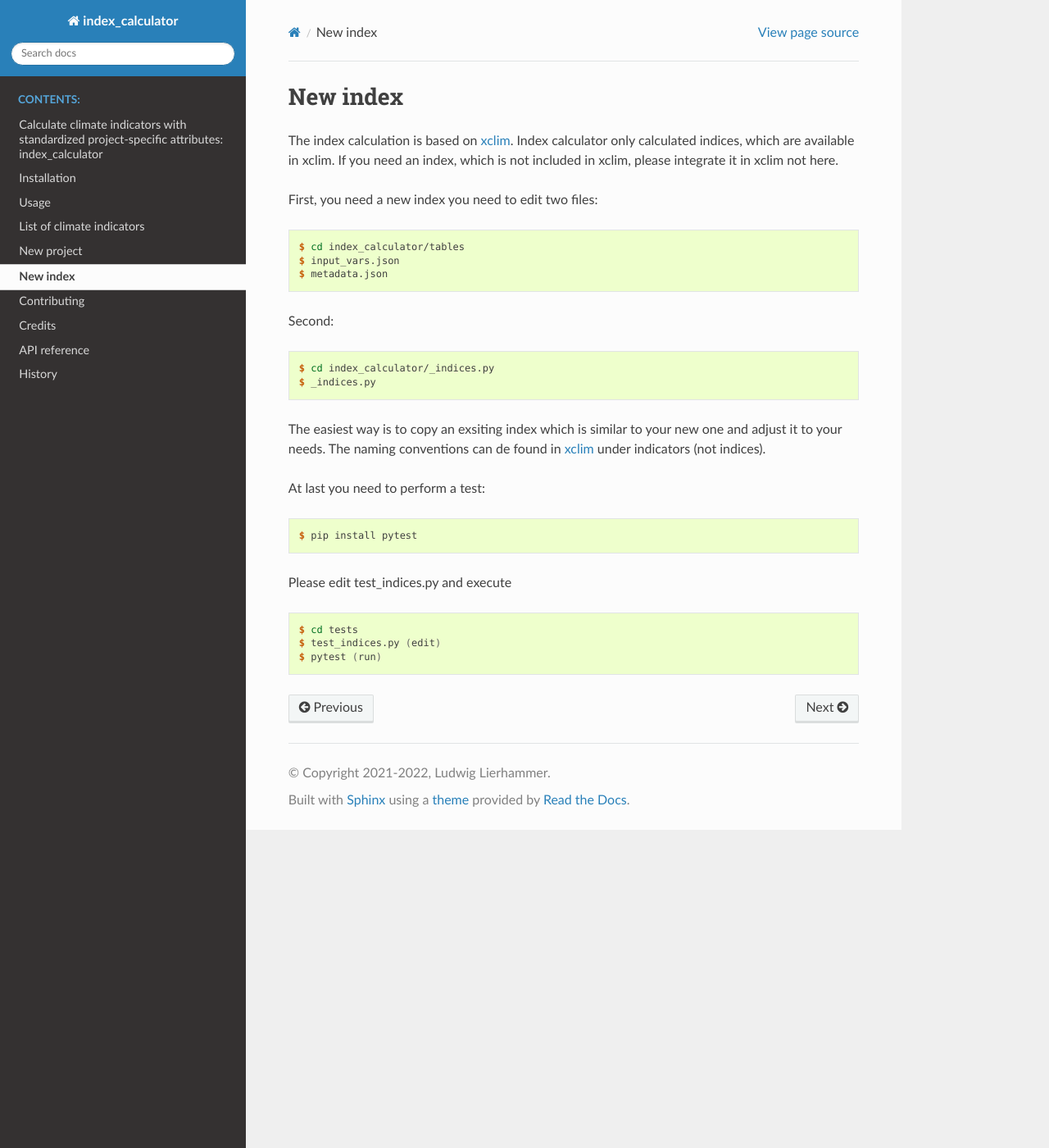
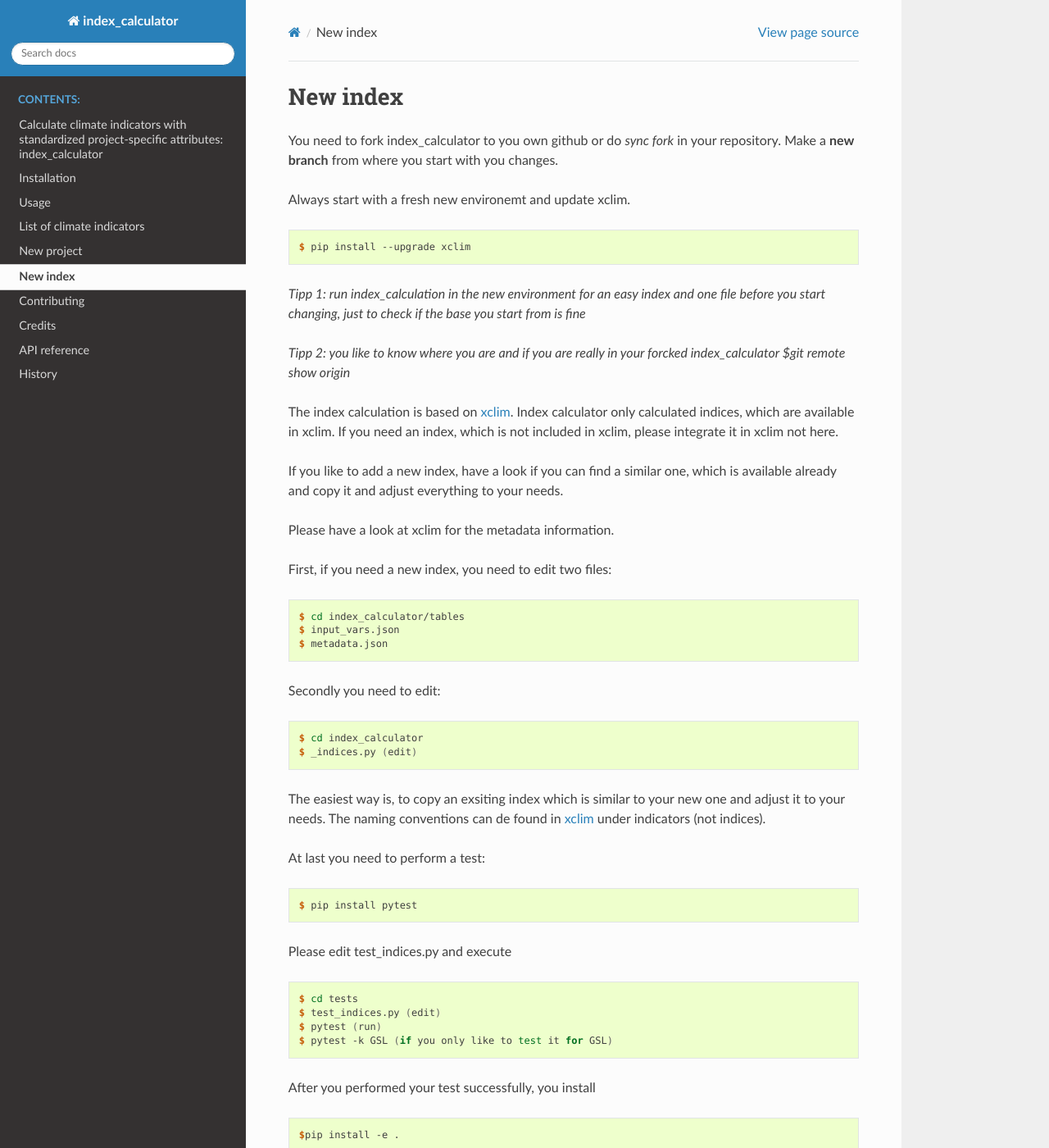
Before and after one commit to climate-service-center/index_calculator, a Sphinx documentation site: the page built from docs/newindex.rst, in a window 1280 px wide and 1400 px high. Shown: the whole window at 82% size. Built offline with Sphinx 7.4.7 and the Read the Docs theme 2.0.0, drawn with Linux system fonts in a browser that asks for light colours; pages that are not in the unit, such as notebooks, are missing from menus; the version number could not be read and is left out; some of the changed text lies outside the part shown.

Commit message:
more test to newindex.rst

```diff
--- a/docs/newindex.rst
+++ b/docs/newindex.rst
@@ -4,9 +4,28 @@
 New index
 =========
 
+You need to fork index_calculator to you own github or do *sync fork* in your repository. Make a **new branch** from where you start with you changes.
+
+Always start with a fresh new environemt and update xclim.
+
+.. code-block:: console
+
+    $ pip install --upgrade xclim
+
+
+
+*Tipp 1: run index_calculation in the new environment for an easy index and one file before you start changing, just to check if the base you start from is fine*
+
+
+*Tipp 2: you like to know where you are and if you are really in your forcked index_calculator $git remote show origin*
+
 The index calculation is based on xclim_. Index calculator only calculated indices, which are available in xclim. If you need an index, which is not included in xclim, please integrate it in xclim not here.
 
-First, you need a new index you need to edit two files:
+If you like to add a new index, have a look if you can find a similar one, which is available already and copy it and adjust everything to your needs.
+
+Please have a look at xclim for the metadata information.
+
+First, if you need a new index, you need to edit two files:
 
 .. code-block:: console
 
@@ -15,15 +34,15 @@ First, you need a new index you need to edit two files:
     $ metadata.json
 
 
-Second:
+Secondly you need to edit:
 
 .. code-block:: console
 
-    $ cd index_calculator/_indices.py
-    $ _indices.py
+    $ cd index_calculator
+    $ _indices.py (edit)
 
 
-The easiest way is to copy an exsiting index which is similar to your new one and adjust it to your needs. The naming conventions can de found in xclim_ under indicators (not indices).
+The easiest way is, to copy an exsiting index which is similar to your new one and adjust it to your needs. The naming conventions can de found in xclim_ under indicators (not indices).
 
 At last you need to perform a test:
 
@@ -39,6 +58,16 @@ Please edit test_indices.py and execute
     $ cd tests
     $ test_indices.py (edit)
     $ pytest (run)
+    $ pytest -k GSL (if you only like to test it for GSL)
+
+
+After you performed your test successfully, you install
+
+.. code-block:: console
+
+    $pip install -e .
+
+the changed index_calculator in your environment. And make a calculation with index_calculation (gitlab) using this environment.
 
 
 
```
